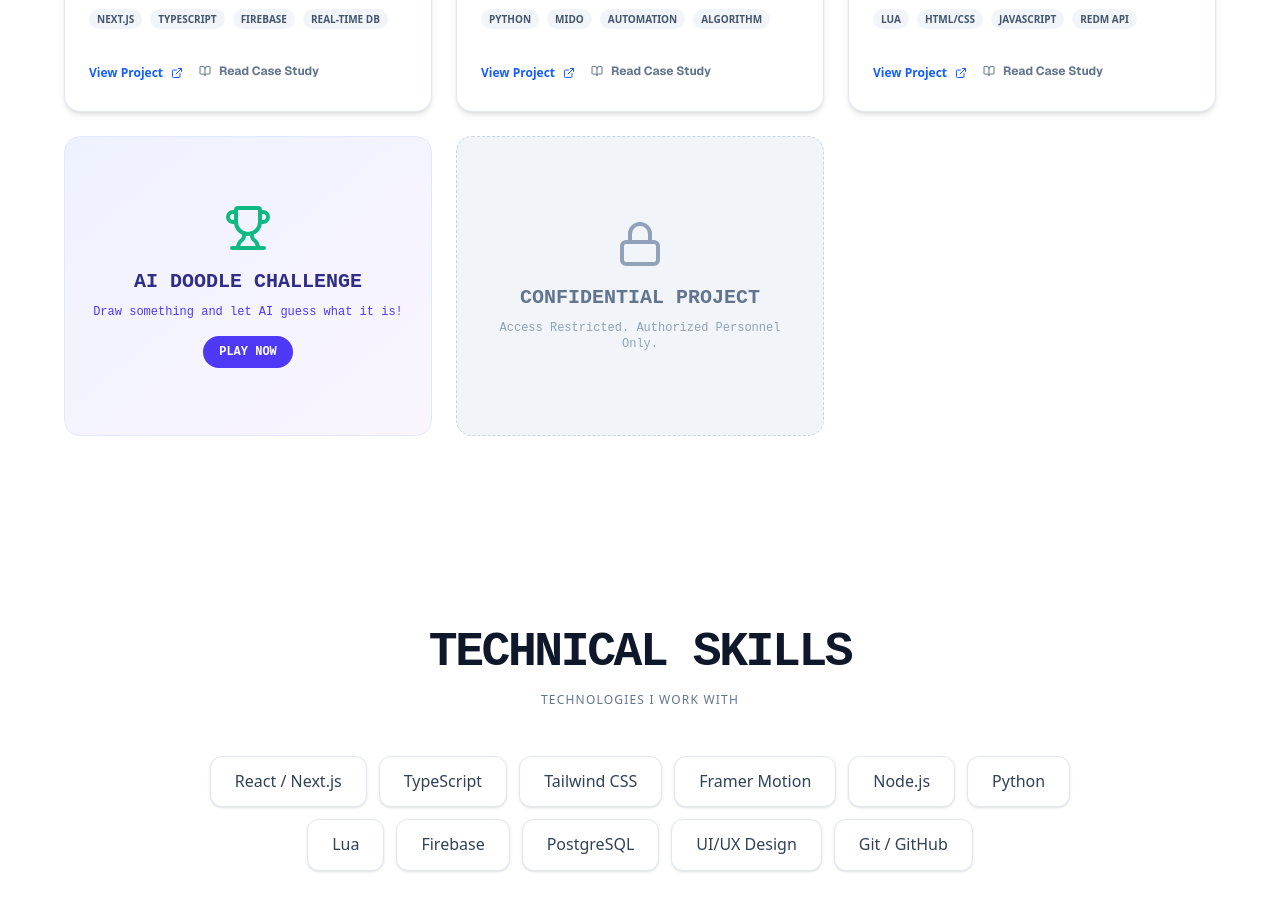
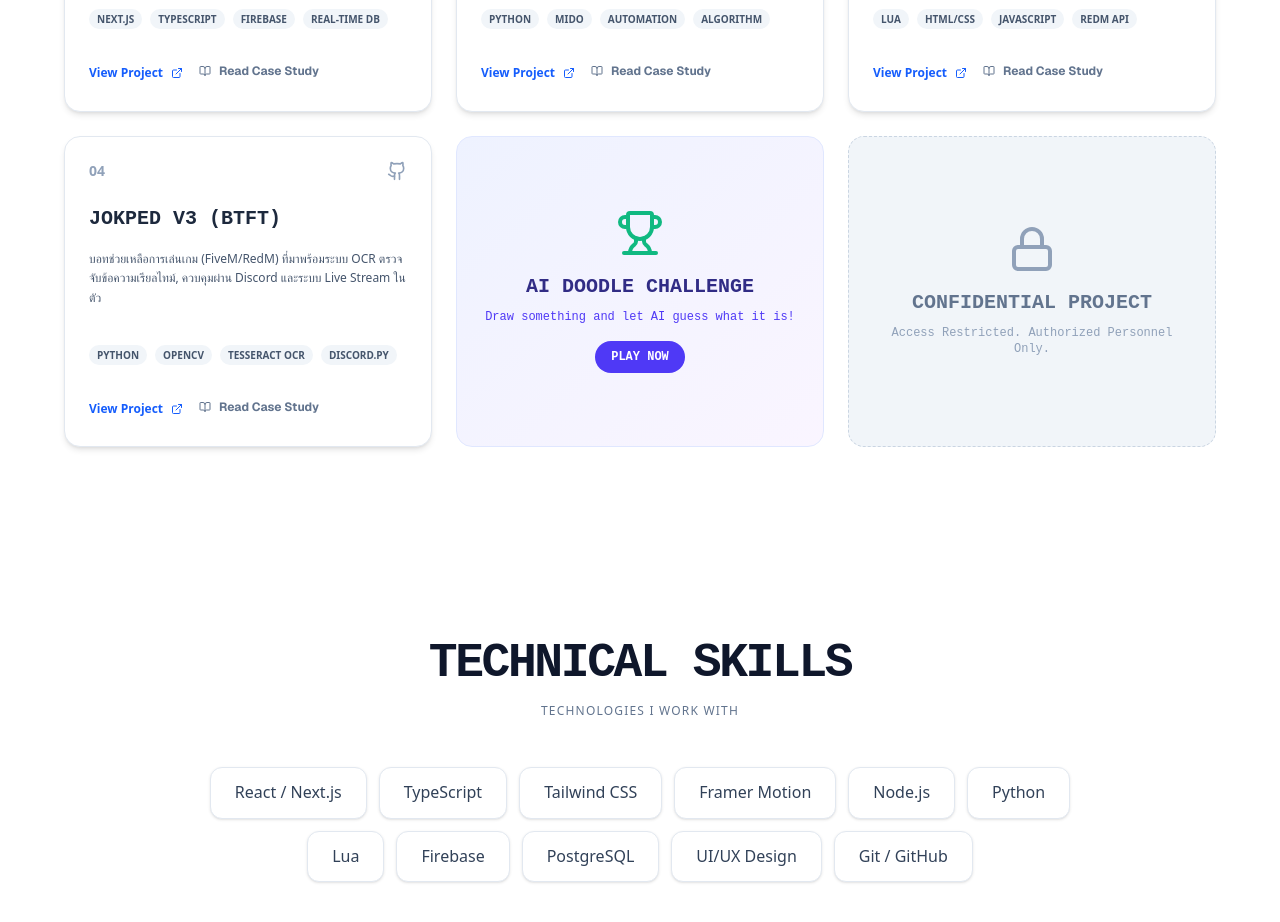
Before and after one commit to bravealltime/FlukeportfolioFinal, a Next.js app: page / in a window 1280 px wide. Shown: the part 1220-2142 px from the top of the page. Built offline with nearby package versions, Linux system fonts and the light colour scheme; no server answers.

Commit message:
fix lazy add project

```diff
--- a/src/app/layout.tsx
+++ b/src/app/layout.tsx
@@ -6,12 +6,7 @@ import { SettingsProvider } from "@/components/SettingsProvider";
 
 import { ToastProvider } from "@/components/ToastProvider";
 import ScrollProgress from "@/components/ScrollProgress";
-import dynamic from "next/dynamic";
-
-const Chatbot = dynamic(() => import("@/components/Chatbot"), { ssr: false });
-const LiveCursors = dynamic(() => import("@/components/LiveCursors"), { ssr: false });
-const IncognitoDetector = dynamic(() => import("@/components/IncognitoDetector"), { ssr: false });
-const KonamiCode = dynamic(() => import("@/components/KonamiCode"), { ssr: false });
+import ClientSideComponents from "@/components/ClientSideComponents";
 
 const geistSans = Geist({
   variable: "--font-geist-sans",
@@ -42,10 +37,7 @@ export default function RootLayout({
           <AudioProvider>
             <ToastProvider>
               <ScrollProgress />
-              <LiveCursors />
-              <IncognitoDetector />
-              <KonamiCode />
-              <Chatbot />
+              <ClientSideComponents />
               {children}
             </ToastProvider>
           </AudioProvider>
--- /dev/null
+++ b/src/components/ClientSideComponents.tsx
@@ -0,0 +1,19 @@
+"use client";
+
+import dynamic from "next/dynamic";
+
+const Chatbot = dynamic(() => import("@/components/Chatbot"), { ssr: false });
+const LiveCursors = dynamic(() => import("@/components/LiveCursors"), { ssr: false });
+const IncognitoDetector = dynamic(() => import("@/components/IncognitoDetector"), { ssr: false });
+const KonamiCode = dynamic(() => import("@/components/KonamiCode"), { ssr: false });
+
+export default function ClientSideComponents() {
+    return (
+        <>
+            <LiveCursors />
+            <IncognitoDetector />
+            <KonamiCode />
+            <Chatbot />
+        </>
+    );
+}
--- a/src/components/Projects.tsx
+++ b/src/components/Projects.tsx
@@ -42,6 +42,13 @@ const projects = [
         tech: ["Lua", "HTML/CSS", "JavaScript", "RedM API"],
         link: "https://github.com/thara/Rolldice",
         github: "https://github.com/thara/Rolldice",
+    },
+    {
+        title: "JokPed v3 (BTFT)",
+        description: "บอทช่วยเหลือการเล่นเกม (FiveM/RedM) ที่มาพร้อมระบบ OCR ตรวจจับข้อความเรียลไทม์, ควบคุมผ่าน Discord และระบบ Live Stream ในตัว",
+        tech: ["Python", "OpenCV", "Tesseract OCR", "Discord.py"],
+        link: "https://github.com/bravealltime/BTFT-Bot",
+        github: "https://github.com/bravealltime/BTFT-Bot",
     },
 ];
 
```
